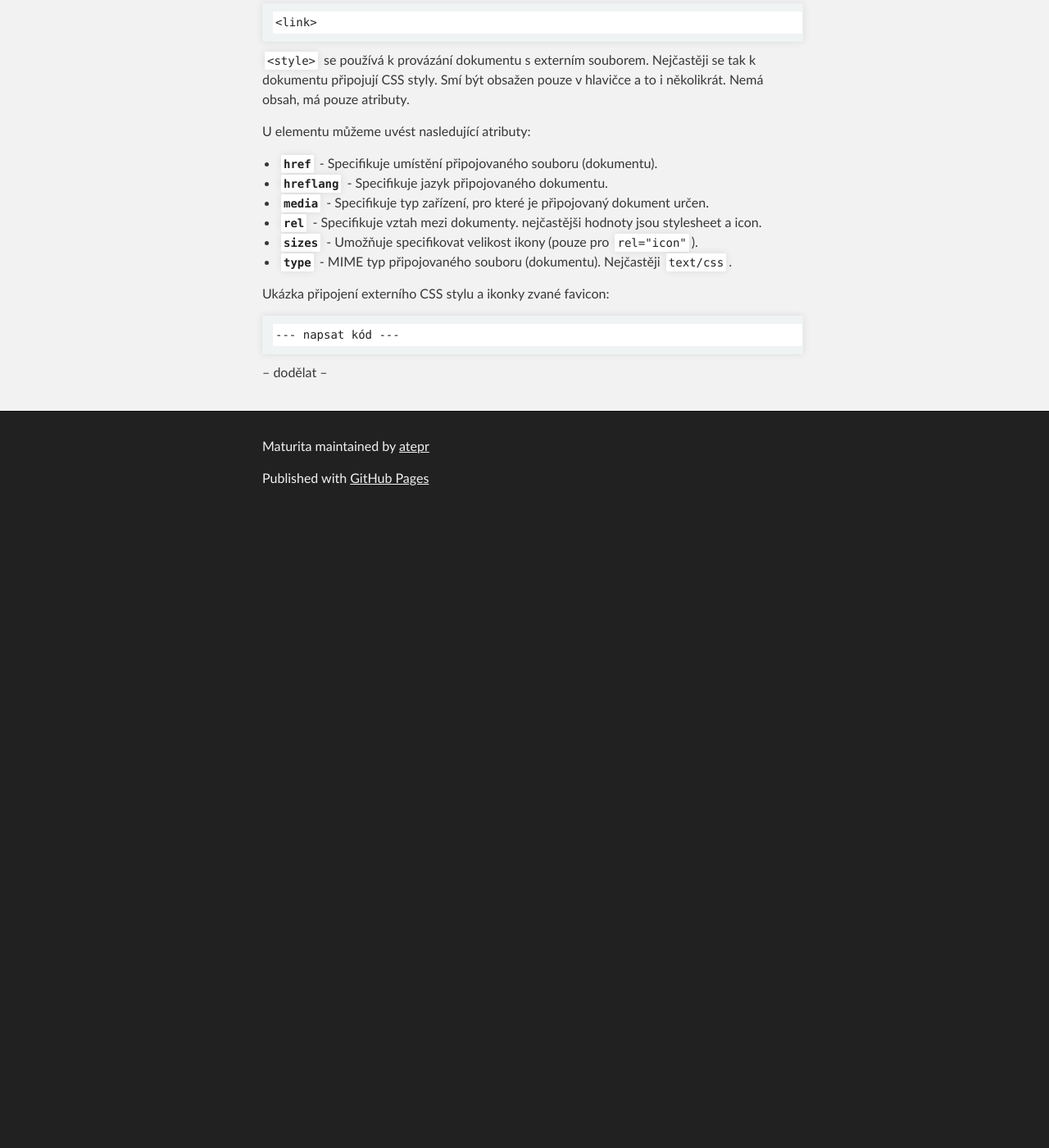
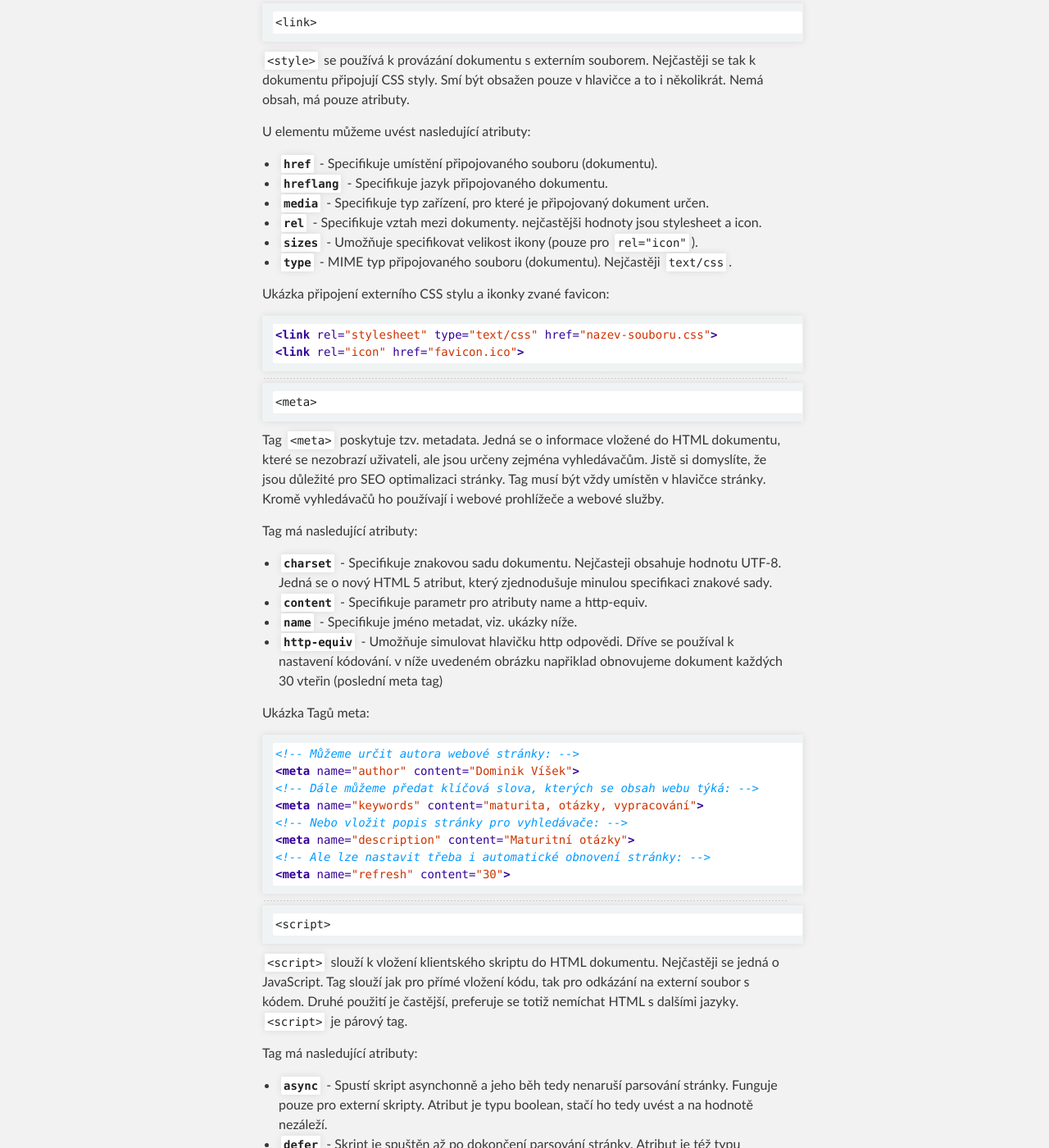
Before and after one commit to atepr/maturita, a Jekyll site: the page built from wa01-struktura.md, in a window 1280 px wide and 1400 px high, scrolled down 2566 px. Shown: the whole window at 82% size. Built offline with Jekyll 4.4.1, drawn with Linux system fonts in a browser that asks for light colours; Markdown is read by kramdown in place of the engine named in the settings; before the commit the page ends 3196 px from its top, so only the background shows below that; some of the changed text lies outside the part shown.

Commit message:
Rozpracovaná 1. otázka, uložím ji a zkusím smazat master.

````diff
--- a/wa01-struktura.md
+++ b/wa01-struktura.md
@@ -34,31 +34,31 @@ Ukázka struktury na obrázku:
 
 ![Obrázek][1]
 
----
+--------------------------------------------------------------------------------------------------
 
     <!DOCTYPE>
 
 Doctype není ve skutečnosti tag, protože je nepárový a není uzavřený. Umožňuje nastavit typ dokumentu a měl by být prvním elementem vaší webové stránky. Dříve byl jeho zápis poněkud složity, nyní jeho zápis vypadá takto: `<!DOCTYPE html>`
 
----
+--------------------------------------------------------------------------------------------------
 
     <html>
 
 `<html>` tag obaluje celý HTML dokument, který je dále rozdělen na hlavičku (ta obsahuje informace hlavně pro prohlížeč) a tělo, kde je uložen fyzický obsah dokumentu.
 
----
+--------------------------------------------------------------------------------------------------
 
     <head>
 
 Hlavička je první částí HTML dokumentu a obsahuje informace hlavně pro prohlížeč. Povinný je párový tag `<title>`, který specifikuje titulek stránky. Ten se zobrazí na záložce prohlížeče a také se jím řídí vyhledávače. V hlavičce se mohou nacházet i další tagy, jako jsou: `<style>`, `<link>`, `<meta>`, `<script>`, `<noscript>` a `<base>`.
 
----
+--------------------------------------------------------------------------------------------------
 
     <title>
 
 `<title>` je párový tag a obsahuje titulek stránky. Každá HTML stránka ho musí v hlavičce obsahovat a je velmi důležitý pro vyhledávače z hlediska SEO. Titulek by měl obsahovat klíčová slova a zobrazí se jako nadpis záložky v prohlížeči.
 
----
+--------------------------------------------------------------------------------------------------
 
     <style>
 
@@ -81,7 +81,7 @@ Ukázka stylu, kde jsou definované styly pro nadpis h1:
 </style>
 ```
 
----
+--------------------------------------------------------------------------------------------------
 
     <link>
 
@@ -99,9 +99,52 @@ U elementu můžeme uvést nasledující atributy:
 Ukázka připojení externího CSS stylu a ikonky zvané favicon:
 
 ```html
---- napsat kód ---
+<link rel="stylesheet" type="text/css" href="nazev-souboru.css">
+<link rel="icon" href="favicon.ico">
 ```
 
--- dodělat --
+--------------------------------------------------------------------------------------------------
+
+    <meta>
+
+Tag `<meta>` poskytuje tzv. metadata. Jedná se o informace vložené do HTML dokumentu, které se nezobrazí uživateli, ale jsou určeny zejména vyhledávačům. Jistě si domyslíte, že jsou důležité pro SEO optimalizaci stránky. Tag musí být vždy umístěn v hlavičce stránky. Kromě vyhledávačů ho používají i webové prohlížeče a webové služby.
+
+Tag má nasledující atributy:
+
+* **`charset`** - Specifikuje znakovou sadu dokumentu. Nejčasteji obsahuje hodnotu UTF-8. Jedná se o nový HTML 5 atribut, který zjednodušuje minulou specifikaci znakové sady.
+* **`content`** - Specifikuje parametr pro atributy name a http-equiv.
+* **`name`** - Specifikuje jméno metadat, viz. ukázky níže.
+* **`http-equiv`** - Umožňuje simulovat hlavičku http odpovědi. Dříve se používal k nastavení kódování. v níže uvedeném obrázku napřiklad obnovujeme dokument každých 30 vteřin (poslední meta tag)
+
+Ukázka Tagů meta:
+
+```html
+<!-- Můžeme určit autora webové stránky: -->
+<meta name="author" content="Dominik Víšek">
+<!-- Dále můžeme předat klíčová slova, kterých se obsah webu týká: -->
+<meta name="keywords" content="maturita, otázky, vypracování">
+<!-- Nebo vložit popis stránky pro vyhledávače: -->
+<meta name="description" content="Maturitní otázky">
+<!-- Ale lze nastavit třeba i automatické obnovení stránky: -->
+<meta name="refresh" content="30">
+```
+
+-----------------------------------------------------------------------------------------------------------
+
+    <script>
+
+`<script>` slouží k vložení klientského skriptu do HTML dokumentu. Nejčastěji se jedná o JavaScript. Tag slouží jak pro přímé vložení kódu, tak pro odkázání na externí soubor s kódem. Druhé použití je častější, preferuje se totiž nemíchat HTML s dalšími jazyky. `<script>` je párový tag.
+
+Tag má nasledující atributy:
+
+* **`async`** - Spustí skript asynchonně a jeho běh tedy nenaruší parsování stránky. Funguje pouze pro externí skripty. Atribut je typu boolean, stačí ho tedy uvést a na hodnotě nezáleží.
+* **`defer`** - Skript je spuštěn až po dokončení parsování stránky. Atribut je též typu boolean.
+* **`type`** - Obsahuje MIME typ skriptu. Nejčastěji se používá hodnota text/javascript.
+* **`charset`** - Specifikuje znakovou sadu uvnitř skriptu.
+* **`src`** - Specifikuje umístění externího skriptu. Pokud je atribut uveden, musí být obsah tagu < script> prázdný.
+
+Ukázka tagů script:
+
+--dodělat--
 
 [1]: images/wa01_1.png
````
